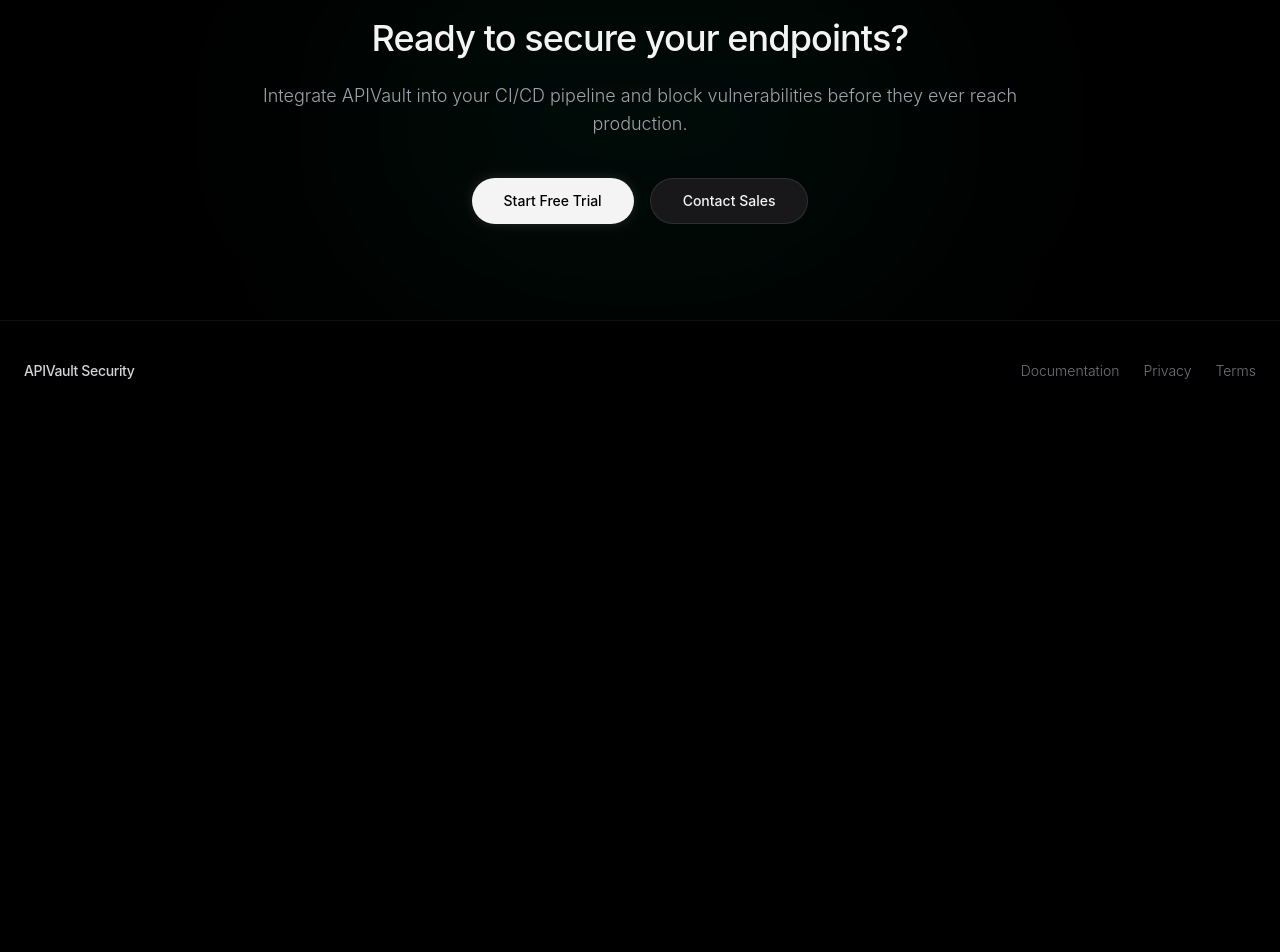
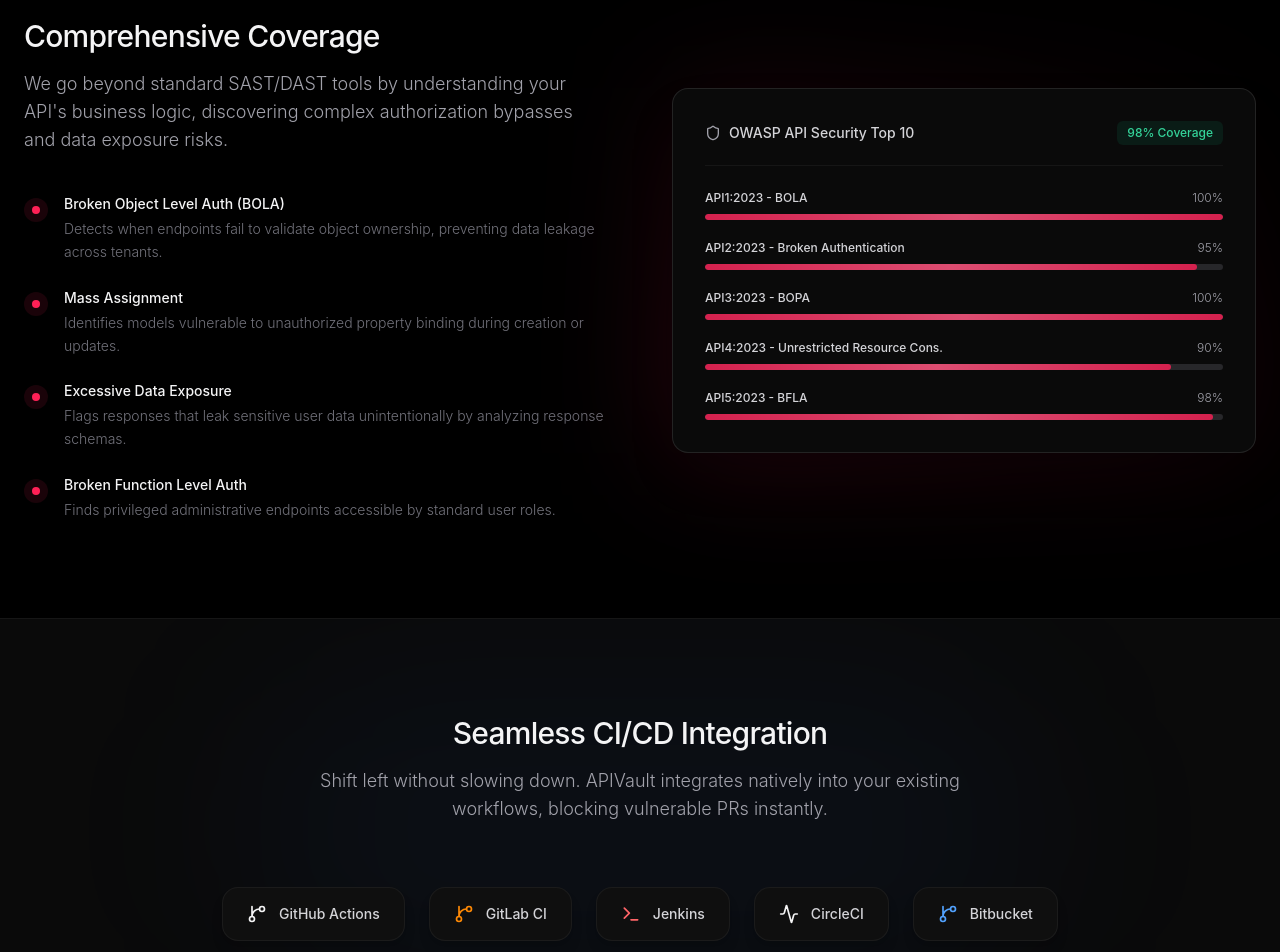
Before and after one commit to pritamrangari27/APIVault-LandingPage, a React (Vite) app in the folder landing-page/: page / in a window 1280 px wide. Shown: the part 2560-3512 px from the top of the page. Before the commit the page ends 2981 px from the top, so only its background shows below. Built offline with nearby package versions, Linux system fonts and the light colour scheme.

Commit message:
Add vulnerability coverage and CI/CD integration sections

```diff
--- a/landing-page/src/pages/Landing.tsx
+++ b/landing-page/src/pages/Landing.tsx
@@ -1,5 +1,5 @@
 import React from 'react';
-import { Shield, Search, FileCode2, ArrowRight, Activity, Code2, AlertCircle, Layers, Cpu, Terminal } from 'lucide-react';
+import { Shield, Search, FileCode2, ArrowRight, Activity, Code2, AlertCircle, Layers, Cpu, Terminal, GitBranch, Lock, Database, Globe } from 'lucide-react';
 import { motion } from 'framer-motion';
 import { Link } from 'react-router-dom';
 
@@ -243,6 +243,64 @@
         </div>
       </section>
 
+      {/* Vulnerability Coverage Section */}
+      <section className="py-24 px-6 relative z-10 bg-oled border-t border-white/5">
+        <div className="max-w-7xl mx-auto">
+          <div className="flex flex-col md:flex-row gap-16 items-center">
+            <div className="md:w-1/2">
+              <h2 className="text-3xl font-medium tracking-tight text-zinc-100 mb-4">Comprehensive Coverage</h2>
+              <p className="text-zinc-400 font-light text-lg mb-10">
+                We go beyond standard SAST/DAST tools by understanding your API's business logic, discovering complex authorization bypasses and data exposure risks.
+              </p>
+              <div className="space-y-6">
+                <CoverageItem title="Broken Object Level Auth (BOLA)" description="Detects when endpoints fail to validate object ownership, preventing data leakage across tenants." />
+                <CoverageItem title="Mass Assignment" description="Identifies models vulnerable to unauthorized property binding during creation or updates." />
+                <CoverageItem title="Excessive Data Exposure" description="Flags responses that leak sensitive user data unintentionally by analyzing response schemas." />
+                <CoverageItem title="Broken Function Level Auth" description="Finds privileged administrative endpoints accessible by standard user roles." />
+              </div>
+            </div>
+            <div className="md:w-1/2 w-full relative">
+               <div className="absolute inset-0 bg-gradient-to-tr from-rose-500/20 to-transparent blur-3xl" />
+               <div className="premium-card p-6 md:p-8 border-white/10 bg-[#0C0C0C] shadow-2xl relative z-10 rounded-2xl">
+                 <div className="flex items-center justify-between border-b border-white/5 pb-5 mb-6">
+                    <div className="text-sm font-medium text-zinc-300 flex items-center gap-2">
+                      <Shield className="w-4 h-4 text-zinc-400" />
+                      OWASP API Security Top 10
+                    </div>
+                    <div className="text-xs font-medium text-emerald-400 bg-emerald-500/10 px-2.5 py-1 rounded-md">98% Coverage</div>
+                 </div>
+                 <div className="space-y-5">
+                    <CoverageBar name="API1:2023 - BOLA" percent={100} />
+                    <CoverageBar name="API2:2023 - Broken Authentication" percent={95} />
+                    <CoverageBar name="API3:2023 - BOPA" percent={100} />
+                    <CoverageBar name="API4:2023 - Unrestricted Resource Cons." percent={90} />
+                    <CoverageBar name="API5:2023 - BFLA" percent={98} />
+                 </div>
+               </div>
+            </div>
+          </div>
+        </div>
+      </section>
+
+      {/* Integrations Section */}
+      <section className="py-24 px-6 relative z-10 bg-[#0A0A0A] border-t border-white/5 overflow-hidden">
+        <div className="absolute top-1/2 left-1/2 -translate-x-1/2 -translate-y-1/2 w-[800px] h-[300px] bg-blue-500/5 rounded-full blur-[100px] pointer-events-none" />
+        <div className="max-w-7xl mx-auto relative z-10">
+          <div className="text-center mb-16">
+            <h2 className="text-3xl font-medium tracking-tight text-zinc-100 mb-4">Seamless CI/CD Integration</h2>
+            <p className="text-zinc-400 max-w-2xl mx-auto font-light text-lg">Shift left without slowing down. APIVault integrates natively into your existing workflows, blocking vulnerable PRs instantly.</p>
+          </div>
+
+          <div className="flex flex-wrap justify-center gap-4 md:gap-6">
+            <IntegrationBadge name="GitHub Actions" icon={<GitBranch className="w-5 h-5" />} color="text-zinc-100" />
+            <IntegrationBadge name="GitLab CI" icon={<GitBranch className="w-5 h-5" />} color="text-orange-400" />
+            <IntegrationBadge name="Jenkins" icon={<Terminal className="w-5 h-5" />} color="text-red-400" />
+            <IntegrationBadge name="CircleCI" icon={<Activity className="w-5 h-5" />} color="text-zinc-100" />
+            <IntegrationBadge name="Bitbucket" icon={<GitBranch className="w-5 h-5" />} color="text-blue-400" />
+          </div>
+        </div>
+      </section>
+
       {/* Footer CTA */}
       <section className="py-24 px-6 border-t border-white/5 relative overflow-hidden">
         <div className="absolute top-1/2 left-1/2 -translate-x-1/2 -translate-y-1/2 w-[600px] h-[400px] bg-emerald-500/5 rounded-full blur-[100px] pointer-events-none" />
@@ -260,6 +318,53 @@
         </div>
       </section>
     </>
+  );
+}
+
+function IntegrationBadge({ name, icon, color }: { name: string, icon: React.ReactNode, color: string }) {
+  return (
+    <div className="flex items-center gap-3 px-6 py-4 rounded-2xl bg-[#0F0F0F] border border-white/5 hover:border-white/10 hover:bg-[#151515] transition-all cursor-pointer group shadow-lg">
+      <div className={`${color} group-hover:scale-110 transition-transform duration-300`}>
+        {icon}
+      </div>
+      <span className="text-zinc-300 font-medium text-sm">{name}</span>
+    </div>
+  );
+}
+
+function CoverageItem({ title, description }: { title: string, description: string }) {
+  return (
+    <div className="flex gap-4 group">
+      <div className="mt-1 w-6 h-6 rounded-full bg-rose-500/10 flex items-center justify-center flex-shrink-0 group-hover:bg-rose-500/20 transition-colors">
+        <div className="w-2 h-2 rounded-full bg-rose-500 group-hover:shadow-[0_0_8px_rgba(244,63,94,0.8)] transition-all" />
+      </div>
+      <div>
+        <h4 className="text-zinc-100 font-medium text-sm mb-1">{title}</h4>
+        <p className="text-zinc-500 text-sm font-light leading-relaxed">{description}</p>
+      </div>
+    </div>
+  );
+}
+
+function CoverageBar({ name, percent }: { name: string, percent: number }) {
+  return (
+    <div>
+      <div className="flex justify-between text-xs text-zinc-400 mb-2">
+        <span className="font-medium text-zinc-300">{name}</span>
+        <span>{percent}%</span>
+      </div>
+      <div className="w-full h-1.5 bg-zinc-800 rounded-full overflow-hidden">
+        <motion.div
+          initial={{ width: 0 }}
+          whileInView={{ width: `${percent}%` }}
+          viewport={{ once: true }}
+          transition={{ duration: 1, delay: 0.1, ease: "easeOut" }}
+          className="h-full bg-rose-500/80 rounded-full relative"
+        >
+          <div className="absolute inset-0 bg-white/20 w-full h-full" style={{ background: 'linear-gradient(90deg, transparent, rgba(255,255,255,0.2), transparent)' }} />
+        </motion.div>
+      </div>
+    </div>
   );
 }
 
```
